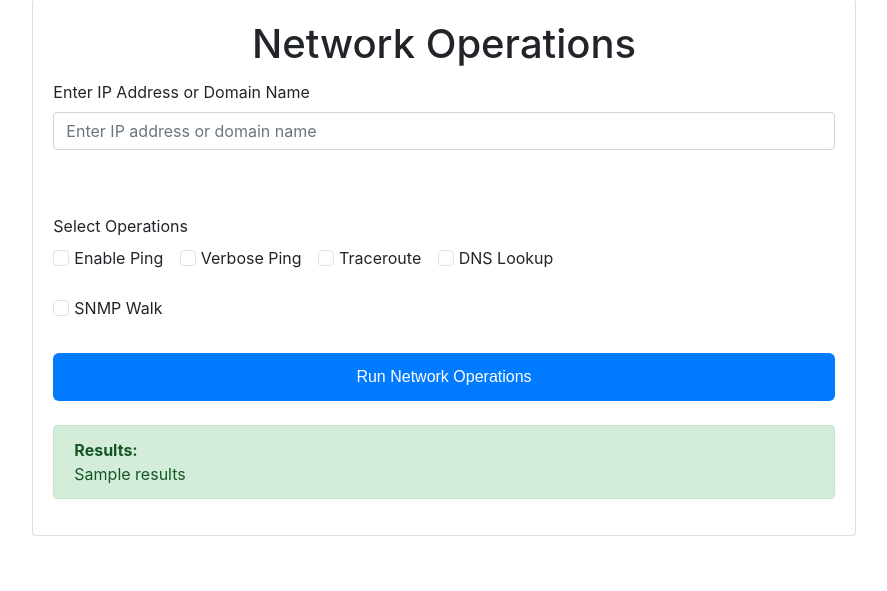
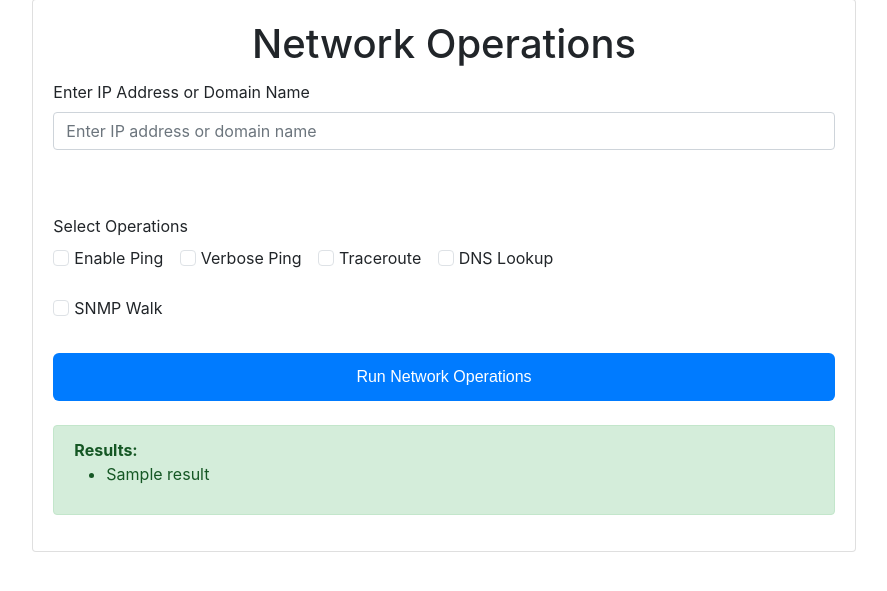
Before and after one commit to mustahidhasan/nms_system, a Django app: template nms/templates/ping.html in a window 1280 px wide. Shown: the part 101-692 px from the top of the page, without its empty margins (196-1083 px from the left). Run offline with Django 4.2, Linux system fonts and the light colour scheme; the template is opened without the code that fills it: most values are stand-ins (such as "Sample title", 1, 10 or a date in 2020); some libraries are stand-ins or nearby versions.

Commit message:
results looks much better

```diff
--- a/nms/templates/ping.html
+++ b/nms/templates/ping.html
@@ -154,16 +154,24 @@
 
                         <br>
 
-                       <!-- Results section -->
+                        <!-- Results section -->
                         {% if results %}
                         <div class="alert alert-success" role="alert">
                             <strong>Results:</strong><br>
-                            <div>{{ results|safe|linebreaksbr }}</div>
+                            <ul>
+                                {% for result in results %}
+                                <li>{{ result|safe|linebreaksbr }}</li>
+                                {% endfor %}
+                            </ul>
                         </div>
                         {% elif snmp_res %}
                         <div class="alert alert-success" role="alert">
                             <strong>Results:</strong><br>
-                            <pre>{{ snmp_res|safe|linebreaksbr }}</pre>
+                            <ul>
+                                {% for res in snmp_res %}
+                                <li>{{ res|safe|linebreaksbr }}</li>
+                                {% endfor %}
+                            </ul>
                         </div>
                         {% elif error_message %}
                         <div class="alert alert-danger" role="alert">
@@ -171,6 +179,7 @@
                             {{ error_message }}
                         </div>
                         {% endif %}
+
 
 
                     </div>
```
